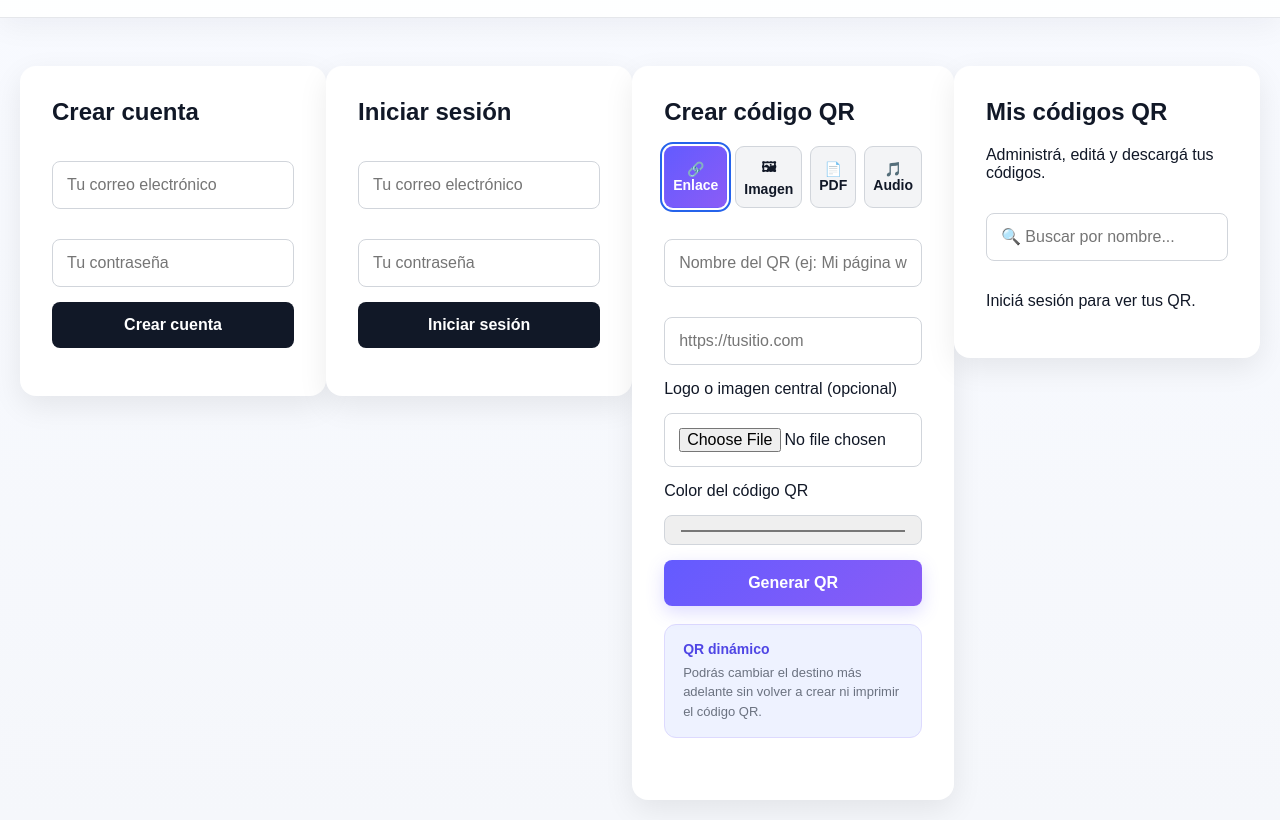
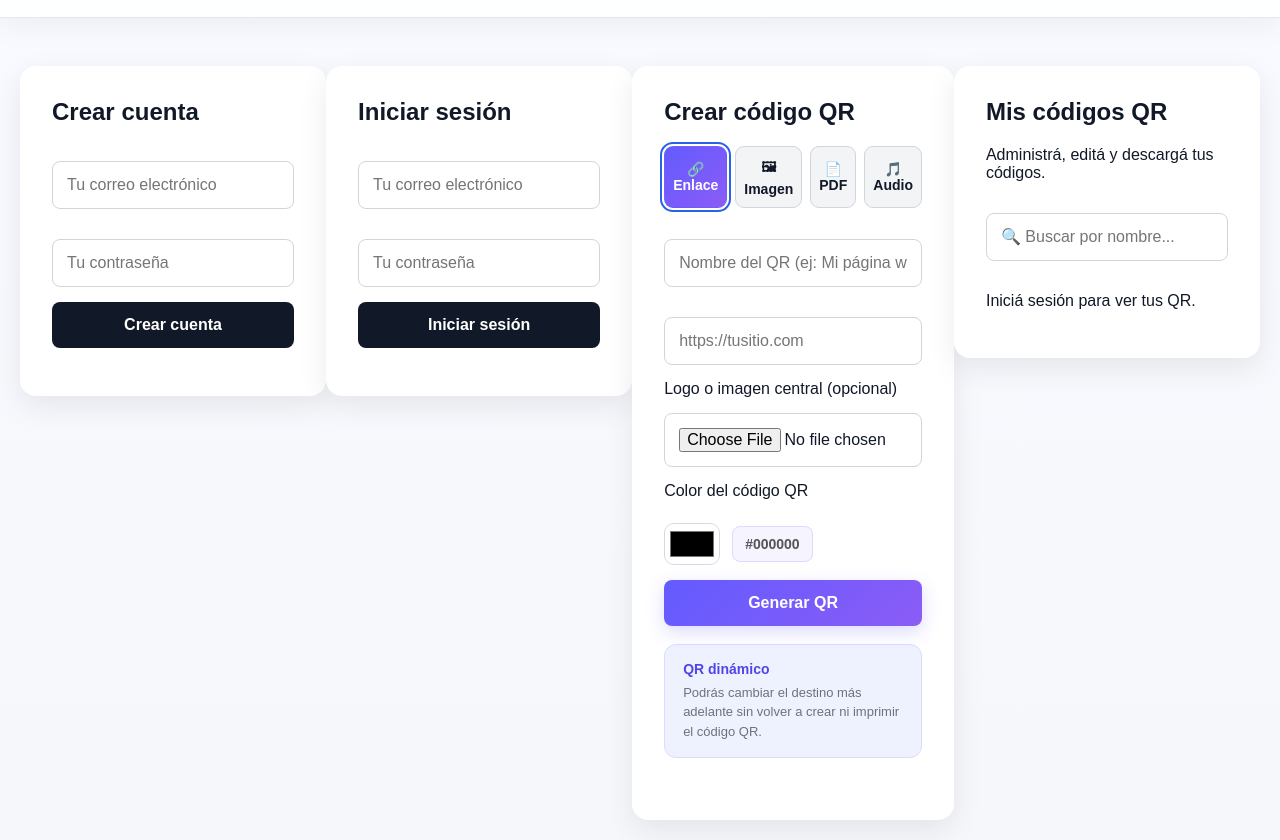
Before and after one commit to cristinaraimondo/qrcrea, a plain HTML site: page dashboard.html in a window 1280 px wide. Shown: the part 71-911 px from the top of the page. Drawn offline with nearby package versions, Linux system fonts and the light colour scheme; no server answers.

Commit message:
limpiar selector de color vuelve a negro  QR

```diff
--- a/app.js
+++ b/app.js
@@ -28,6 +28,12 @@ const qrSearch = document.getElementById("qrSearch");
 const qrCount = document.getElementById("qrCount");
 const qrLogoInput = document.getElementById("qrLogo");
 const qrColorInput = document.getElementById("qrColor");
+
+const qrColorValue = document.getElementById("qrColorValue");
+
+qrColorInput.addEventListener("input", () => {
+  qrColorValue.textContent = qrColorInput.value.toUpperCase();
+});
 
 
 function colorEsDemasiadoClaro(hex) {
@@ -249,6 +255,13 @@ if (logoFile) {
 
   console.log("QR guardado:", data);
   await cargarMisQR();
+  document.getElementById("qrName").value = "";
+qrText.value = "";
+qrFileInput.value = "";
+qrLogoInput.value = "";
+
+qrColorInput.value = "#000000";
+qrColorValue.textContent = "#000000";
   alert("✅ QR generado y guardado correctamente.");
 });
 const registerBtn = document.getElementById("registerBtn");
--- a/dashboard.html
+++ b/dashboard.html
@@ -116,11 +116,15 @@
 >
 <label for="qrColor">Color del código QR</label>
 
-<input
-  type="color"
-  id="qrColor"
-  value="#000000"
->
+<div class="qrColorControl">
+  <input
+    type="color"
+    id="qrColor"
+    value="#000000"
+  >
+
+  <span id="qrColorValue">#000000</span>
+</div>
       <button id="generateBtn">
         Generar QR
       </button>
--- a/style.css
+++ b/style.css
@@ -950,3 +950,29 @@ html {
 
   z-index: 10;
 }
+.qrColorControl {
+  display: flex;
+  align-items: center;
+  gap: 12px;
+  margin-top: 8px;
+}
+
+.qrColorControl input[type="color"] {
+  width: 56px;
+  height: 42px;
+  padding: 3px;
+  border: 1px solid #d8d8e5;
+  border-radius: 10px;
+  background: white;
+  cursor: pointer;
+}
+
+#qrColorValue {
+  font-size: 14px;
+  font-weight: 600;
+  color: #555;
+  background: #f5f4ff;
+  border: 1px solid #ddd9ff;
+  border-radius: 8px;
+  padding: 9px 12px;
+}
```
